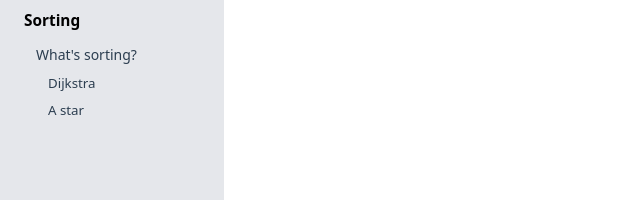
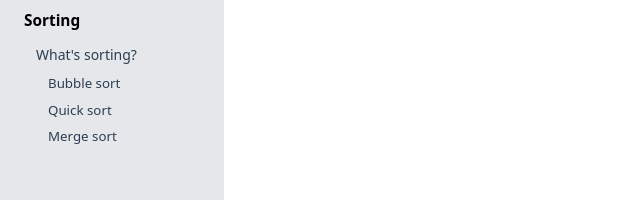
Before and after one commit to kelinox/maths-for-fun, an Angular app: page / in a window 1280 px wide. Shown: the part 203-403 px from the top of the page, without its empty margins (0-640 px from the left). Built offline with nearby package versions, Linux system fonts and the light colour scheme.

Commit message:
Update link

```diff
--- a/src/app/core/navbar/navbar.component.html
+++ b/src/app/core/navbar/navbar.component.html
@@ -59,13 +59,18 @@
             >
             <ul class="sidebar-sub-headers">
               <li class="sidebar-sub-header">
-                <a class="sidebar-link" routerLink="dijkstra" id="dijkstra"
-                  >Dijkstra</a
+                <a class="sidebar-link" routerLink="sorting" id="bubble"
+                  >Bubble sort</a
                 >
               </li>
               <li class="sidebar-sub-header">
-                <a class="sidebar-link" routerLink="a-star" id="a-star"
-                  >A star</a
+                <a class="sidebar-link" routerLink="sorting" id="quick"
+                  >Quick sort</a
+                >
+              </li>
+              <li class="sidebar-sub-header">
+                <a class="sidebar-link" routerLink="sorting" id="merge"
+                  >Merge sort</a
                 >
               </li>
             </ul>
```
Also changed, not shown: 6 other files (tests, documents, lock files or other folders).
